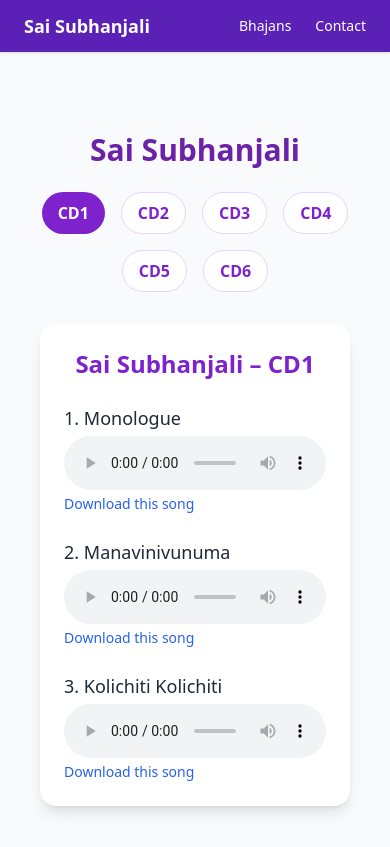
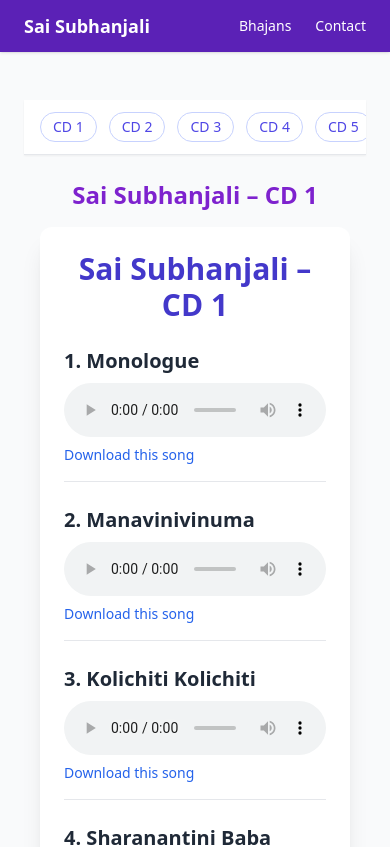
Before and after one commit to shekhar1971/saisubhanjali.com, a Next.js app: page /bhajans in a window 390 px wide. Shown: the top 847 px of the page. Built offline with nearby package versions, Linux system fonts and the light colour scheme.

Commit message:
Update page.tsx

```diff
--- a/app/bhajans/page.tsx
+++ b/app/bhajans/page.tsx
@@ -1,88 +1,73 @@
 'use client';
-import { useState } from 'react';
+import CD1Display from '../../components/CD1Display';
+import CD2Display from '../../components/CD2Display';
+import CD3Display from '../../components/CD3Display';
+import CD4Display from '../../components/CD4Display';
+import CD5Display from '../../components/CD5Display';
+import CD6Display from '../../components/CD6Display';
 
-const cdData = {
-  CD1: [
-    { title: 'Monologue', file: '01%20Track%201-Monologue.mp3' },
-    { title: 'Manavinivunuma', file: '01%20Track%202-Manavinivunuma.mp3' },
-    { title: 'Kolichiti Kolichiti', file: '01%20Track%203-Kolichiti Kolichiti.mp3' },
-    // Add all CD1 songs here
-  ],
-  CD2: [
-    { title: 'Sai Nadhuni ki Vandanamu', file: '02%20Track%201-Sai Nadhuni ki Vandanamu.mp3' },
-    { title: 'Sai Pada Seva', file: '02%20Track%202-Sai Pada Seva.mp3' },
-    // Add all CD2 songs here
-  ],
-  CD3: [
-    { title: 'Monologue', file: '03%20Track%201-Monologue.mp3' },
-    { title: 'Melukolupulu', file: '03%20Track%202-Melukolupulu.mp3' },
-    // Add all CD3 songs here
-  ],
-  CD4: [
-    { title: 'Akhilanda Koti', file: '04%20Track%201-Akhilanda Koti.mp3' },
-    { title: 'Sairam Sairam', file: '04%20Track%202-Sairam Sairam.mp3' },
-    // Add all CD4 songs here
-  ],
-  CD5: [
-    { title: 'Om Sai Vandanamu', file: '05%20Track%201-Om Sai Vandanamu.mp3' },
-    { title: 'Vinayaka', file: '05%20Track%202- Vinayaka.mp3' },
-    // Add all CD5 songs here
-  ],
-  CD6: [
-    { title: 'Akhanda Jyoti', file: '06%20Track%201-Akhanda Jyoti.mp3' },
-  ],
-};
-
-export default function BhajansPage() {
-  const [selectedCD, setSelectedCD] = useState('CD1');
-  const songs = cdData[selectedCD];
-  const baseURL = 'https://juotvbuuyiisjjviqofc.supabase.co/storage/v1/object/public/sai-subhanjali-audio';
-
+export default function BhajanPage() {
   return (
-    <main className="min-h-screen bg-gray-50 py-8 px-4">
-      <div className="max-w-5xl mx-auto">
-        <h1 className="text-3xl font-bold text-center text-purple-800 mb-6">Sai Subhanjali</h1>
-
-        {/* CD selector */}
-        <div className="flex flex-wrap justify-center gap-4 mb-8">
-          {Object.keys(cdData).map((cd) => (
-            <button
-              key={cd}
-              onClick={() => setSelectedCD(cd)}
-              className={`px-4 py-2 rounded-full font-semibold ${
-                selectedCD === cd ? 'bg-purple-700 text-white' : 'bg-white border border-purple-200 text-purple-700'
-              }`}
-            >
-              {cd}
-            </button>
-          ))}
-        </div>
-
-        {/* Songs list */}
-        <div className="bg-white rounded-2xl shadow-lg p-6">
-          <h2 className="text-2xl font-semibold text-purple-700 mb-6 text-center">
-            Sai Subhanjali – {selectedCD}
-          </h2>
-          <ul className="space-y-6">
-            {songs.map((song, index) => (
-              <li key={index}>
-                <h3 className="text-lg font-medium text-gray-800 mb-1">{index + 1}. {song.title}</h3>
-                <audio controls className="w-full rounded">
-                  <source src={`${baseURL}/${selectedCD}/${song.file}`} type="audio/mpeg" />
-                  Your browser does not support the audio element.
-                </audio>
+    <div className="flex flex-col md:flex-row min-h-screen bg-gray-50">
+      {/* Left nav for desktop */}
+      <nav className="hidden md:flex md:w-1/5 bg-white border-r shadow-sm p-6 sticky top-0 h-fit z-10">
+        <div>
+          <h2 className="text-xl font-bold text-purple-700 mb-6">Sai Subhanjali</h2>
+          <ul className="space-y-4">
+            {Array.from({ length: 6 }, (_, i) => (
+              <li key={i}>
                 <a
-                  href={`${baseURL}/${selectedCD}/${song.file}`}
-                  download
-                  className="text-sm text-blue-600 hover:underline mt-1 block"
+                  href={`#cd${i + 1}`}
+                  className="block text-indigo-600 hover:text-indigo-900 transition-all duration-200 font-medium"
                 >
-                  Download this song
+                  CD {i + 1}
                 </a>
               </li>
             ))}
           </ul>
         </div>
+      </nav>
+
+      {/* Horizontal nav for mobile */}
+      <div className="md:hidden bg-white px-4 py-3 sticky top-0 z-10 shadow-sm overflow-x-auto whitespace-nowrap flex gap-3 border-b">
+        {Array.from({ length: 6 }, (_, i) => (
+          <a
+            key={i}
+            href={`#cd${i + 1}`}
+            className="text-sm text-indigo-600 hover:text-indigo-900 font-medium px-3 py-1 border border-indigo-200 rounded-full transition-colors duration-150"
+          >
+            CD {i + 1}
+          </a>
+        ))}
       </div>
-    </main>
+
+      {/* Main content area */}
+      <main className="flex-1 px-4 md:px-8 py-6 space-y-16">
+        <section id="cd1">
+          <h2 className="text-center text-2xl font-bold text-purple-700 mb-4">Sai Subhanjali – CD 1</h2>
+          <CD1Display />
+        </section>
+        <section id="cd2">
+          <h2 className="text-center text-2xl font-bold text-purple-700 mb-4">Sai Subhanjali – CD 2</h2>
+          <CD2Display />
+        </section>
+        <section id="cd3">
+          <h2 className="text-center text-2xl font-bold text-purple-700 mb-4">Sai Subhanjali – CD 3</h2>
+          <CD3Display />
+        </section>
+        <section id="cd4">
+          <h2 className="text-center text-2xl font-bold text-purple-700 mb-4">Sai Subhanjali – CD 4</h2>
+          <CD4Display />
+        </section>
+        <section id="cd5">
+          <h2 className="text-center text-2xl font-bold text-purple-700 mb-4">Sai Subhanjali – CD 5</h2>
+          <CD5Display />
+        </section>
+        <section id="cd6">
+          <h2 className="text-center text-2xl font-bold text-purple-700 mb-4">Sai Subhanjali – CD 6</h2>
+          <CD6Display />
+        </section>
+      </main>
+    </div>
   );
 }
```
